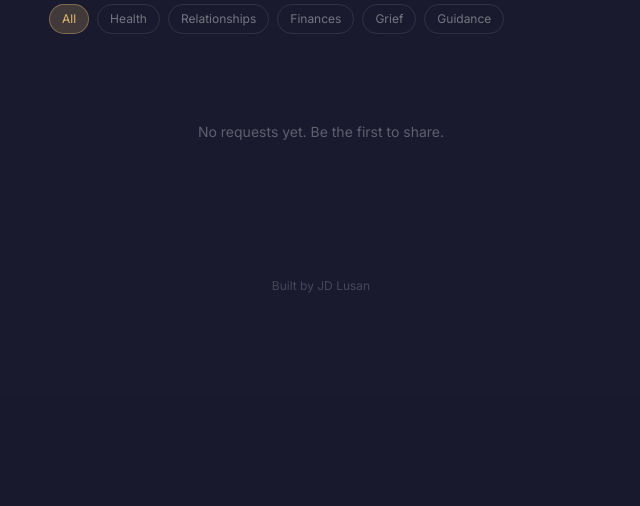
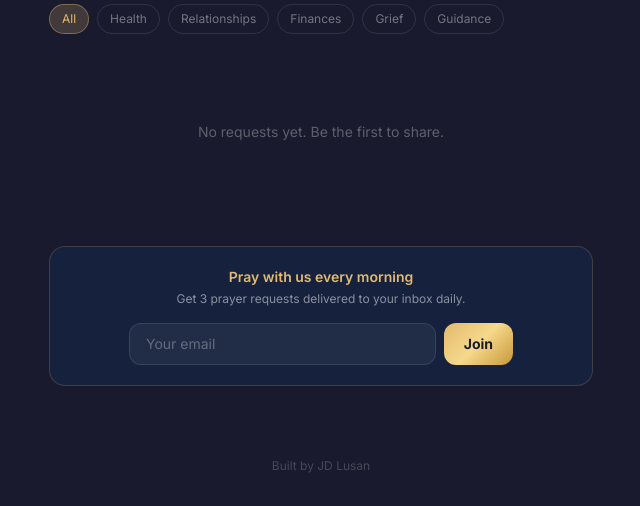
Before and after one commit to Jdlusan/prayerthread, a Flask app: page / in a window 1280 px wide. Shown: the part 404-910 px from the top of the page, without its empty margins (319-959 px from the left). Before the commit the page ends 697 px from the top, so only its background shows below. Run offline with Flask 3, Linux system fonts and the light colour scheme; data that the repository does not hold is empty; some libraries are stand-ins or nearby versions.

Commit message:
Add daily prayer digest — subscribe widget + send-digest endpoint
Visitors can subscribe with email; /send-digest (secret-protected)
picks 3 random requests and emails all subscribers.

Co-Authored-By: Claude Sonnet 4.6 <noreply@anthropic.com>

```diff
--- a/app.py
+++ b/app.py
@@ -6,6 +6,7 @@ from werkzeug.security import generate_password_hash, check_password_hash
 from datetime import datetime
 from dotenv import load_dotenv
 import os
+import random
 
 load_dotenv()
 
@@ -55,6 +56,13 @@ class PrayerRequest(db.Model):
     created_at = db.Column(db.DateTime, default=datetime.utcnow)
     comments = db.relationship("Comment", backref="request", lazy=True, cascade="all, delete-orphan")
     updates = db.relationship("PrayerUpdate", backref="request", lazy=True, cascade="all, delete-orphan", order_by="PrayerUpdate.created_at.desc()")
+
+
+class DigestSubscriber(db.Model):
+    id = db.Column(db.Integer, primary_key=True)
+    email = db.Column(db.String(200), unique=True, nullable=False)
+    name = db.Column(db.String(100), nullable=True)
+    created_at = db.Column(db.DateTime, default=datetime.utcnow)
 
 
 class PrayerUpdate(db.Model):
@@ -232,6 +240,54 @@ def add_update(req_id):
     return redirect(url_for("index") + f"#{req_id}")
 
 
+@app.route("/subscribe", methods=["POST"])
+def subscribe():
+    email = request.form.get("email", "").strip().lower()
+    name = request.form.get("name", "").strip()
+    if email and not DigestSubscriber.query.filter_by(email=email).first():
+        db.session.add(DigestSubscriber(email=email, name=name or None))
+        db.session.commit()
+    return jsonify({"status": "ok"})
+
+
+@app.route("/send-digest", methods=["POST"])
+def send_digest():
+    secret = request.headers.get("X-Digest-Secret", "")
+    if secret != os.getenv("DIGEST_SECRET", ""):
+        return jsonify({"error": "unauthorized"}), 401
+
+    requests_pool = PrayerRequest.query.filter_by(is_answered=False).all()
+    if not requests_pool:
+        return jsonify({"status": "no requests"})
+
+    sample = random.sample(requests_pool, min(3, len(requests_pool)))
+    subscribers = DigestSubscriber.query.all()
+
+    for sub in subscribers:
+        lines = []
+        for i, r in enumerate(sample, 1):
+            display_name = "Anonymous" if r.is_anonymous or not r.name else r.name
+            lines.append(f"{i}. {display_name} ({r.category.title()}):\n   \"{r.content}\"")
+
+        body = (
+            f"Good morning{', ' + sub.name if sub.name else ''},\n\n"
+            "Here are 3 prayer requests from the PrayerThread community for today:\n\n"
+            + "\n\n".join(lines)
+            + "\n\nTake a moment to pray for each one.\n\nVisit prayerthread.app to see more and let someone know you prayed.\n\n— The PrayerThread Team"
+        )
+        try:
+            msg = Message(
+                subject="3 prayers for today — PrayerThread",
+                recipients=[sub.email],
+                body=body
+            )
+            mail.send(msg)
+        except Exception:
+            pass
+
+    return jsonify({"status": "sent", "count": len(subscribers)})
+
+
 if __name__ == "__main__":
     port = int(os.getenv("PORT", 5000))
     app.run(debug=False, host="0.0.0.0", port=port)
--- a/templates/index.html
+++ b/templates/index.html
@@ -175,6 +175,21 @@
 
   </div>
 
+  <div class="max-w-xl mx-auto px-4 pb-10">
+    <div class="bg-navy border border-gold/20 rounded-2xl px-5 py-5 text-center">
+      <p class="text-gold text-sm font-semibold mb-1">Pray with us every morning</p>
+      <p class="text-white/50 text-xs mb-4">Get 3 prayer requests delivered to your inbox daily.</p>
+      <form id="subscribe-form" class="flex gap-2 max-w-sm mx-auto">
+        <input id="sub-email" type="email" placeholder="Your email" required
+          class="flex-1 bg-white/5 border border-white/10 rounded-xl px-4 py-2.5 text-sm text-white placeholder-white/30 focus:outline-none focus:border-gold/50" />
+        <button type="submit" class="gold-gradient text-charcoal text-sm font-bold px-5 py-2.5 rounded-xl hover:opacity-90 transition-opacity">
+          Join
+        </button>
+      </form>
+      <p id="sub-thanks" class="hidden text-green-400 text-sm mt-3">You're in. Check your inbox tomorrow morning.</p>
+    </div>
+  </div>
+
   <footer class="text-center text-white/20 text-xs py-8">
     Built by <a href="https://jdlusan.com" class="hover:text-white/40 transition-colors">JD Lusan</a>
   </footer>
@@ -194,6 +209,19 @@
       const el = document.getElementById('comments-' + id);
       el.classList.toggle('hidden');
     }
+
+    document.getElementById('subscribe-form').addEventListener('submit', function(e) {
+      e.preventDefault();
+      const email = document.getElementById('sub-email').value;
+      fetch('/subscribe', {
+        method: 'POST',
+        headers: {'Content-Type': 'application/x-www-form-urlencoded'},
+        body: 'email=' + encodeURIComponent(email)
+      }).then(() => {
+        document.getElementById('subscribe-form').classList.add('hidden');
+        document.getElementById('sub-thanks').classList.remove('hidden');
+      });
+    });
   </script>
 
 </body>
```
